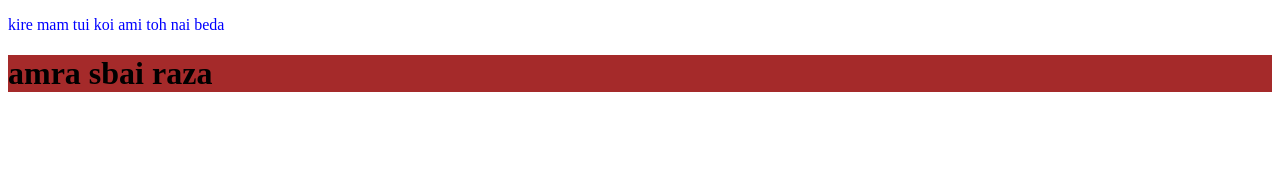
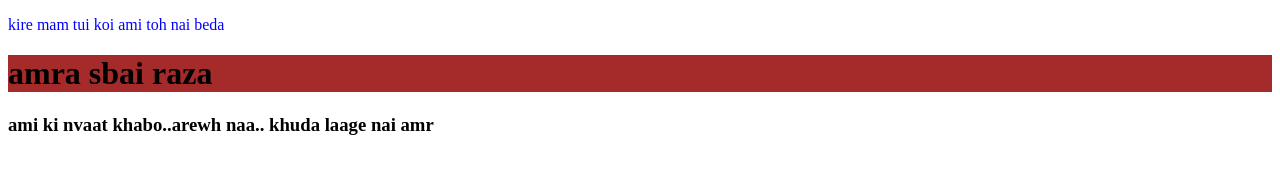
Before and after one commit to sanjay-98/my-first-website-repo, a plain HTML site: page index.html in a window 1280 px wide. Drawn offline with Linux system fonts and the light colour scheme.

Commit message:
img added

```diff
--- a/index.html
+++ b/index.html
@@ -10,5 +10,6 @@
 <body>
     <p>kire mam tui koi ami toh nai beda</p>
     <h1>amra sbai raza</h1>
+    <h3>ami ki nvaat khabo..arewh naa.. khuda laage nai amr</h3>
 </body>
 </html>
```
